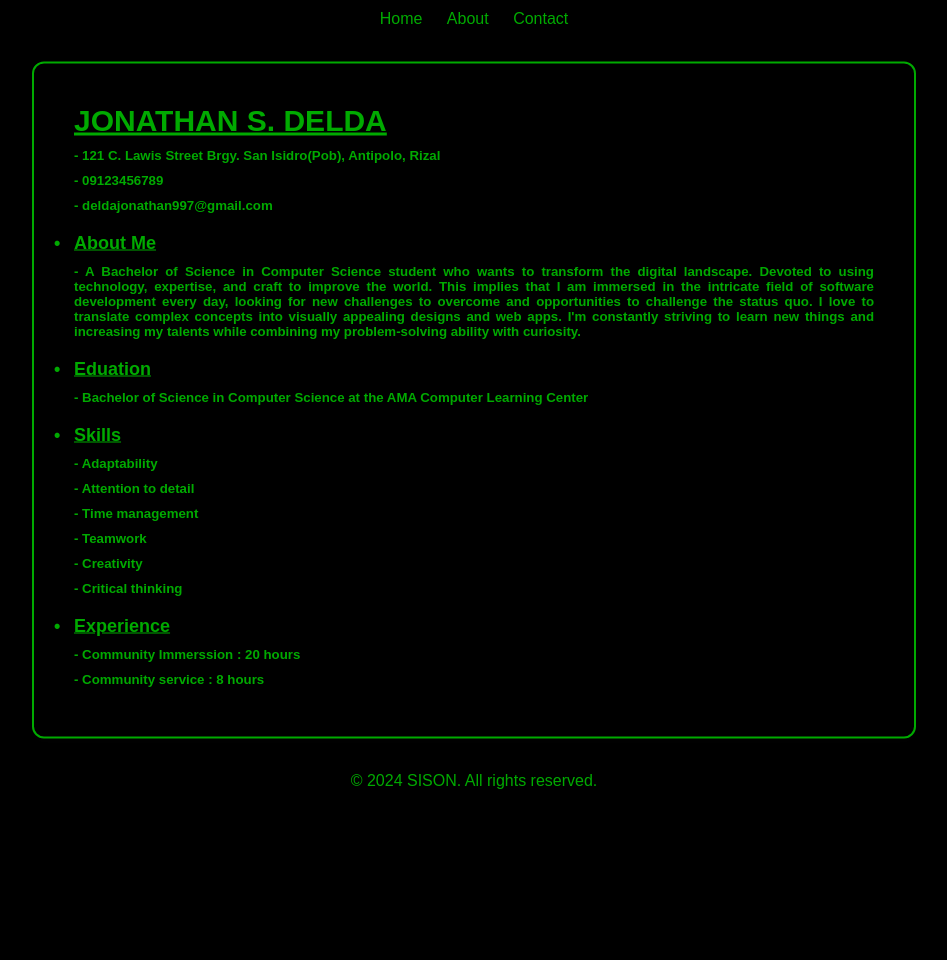
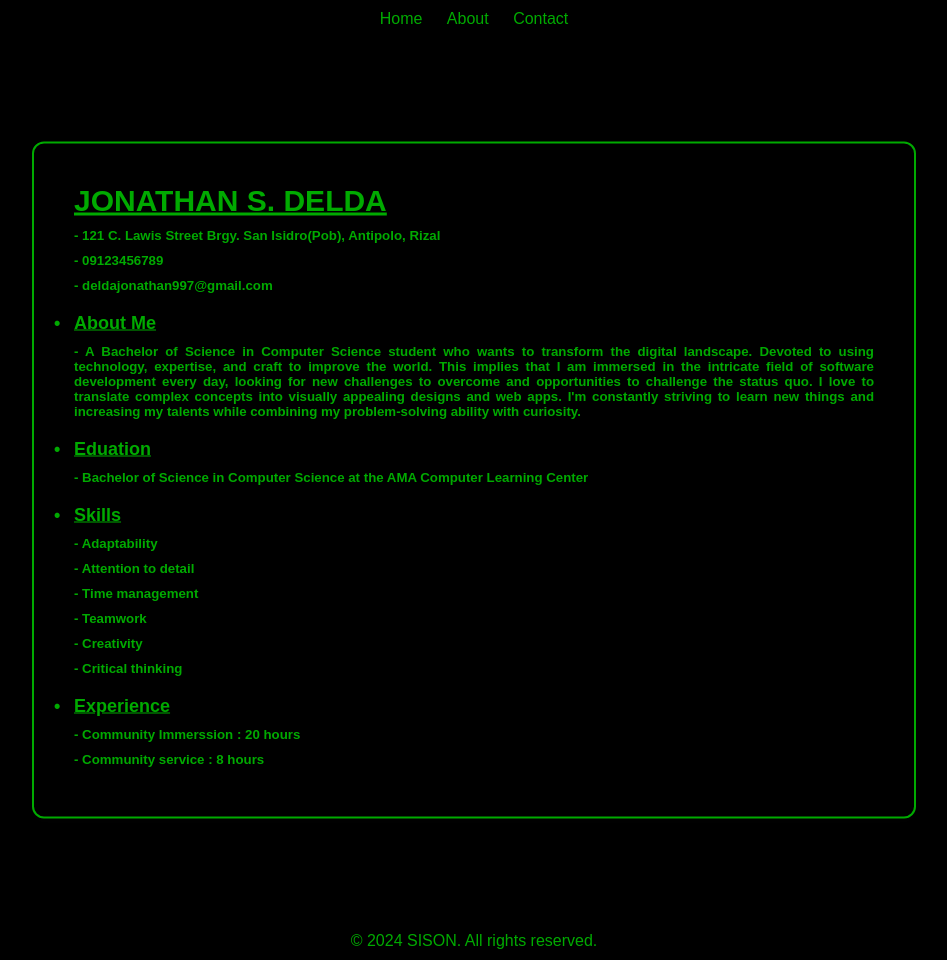
Before and after one commit to jonathansison/Delda-Jonathan, a PHP site: page /about.html in a window 1280 px wide. Shown: the whole page, without its empty margins (166-1113 px from the left). Before the commit the page ends 789 px from the top, so only its background shows below. Run offline with PHP 8.4, Linux system fonts and the light colour scheme.

Commit message:
Update about.css

```diff
--- a/about.css
+++ b/about.css
@@ -10,7 +10,7 @@ body {
     font-size: 16px;
     display: flex;
     flex-direction: column;
-    min-height: 100vh;
+    min-height: 120vh;
     background-color: black;
 }
 
@@ -55,7 +55,7 @@ section#about {
 
 
     position: absolute;
-    top: 50%;
+    top: 60%;
     left: 50%;
     transform: translate(-50%, -50%);
 }
```
